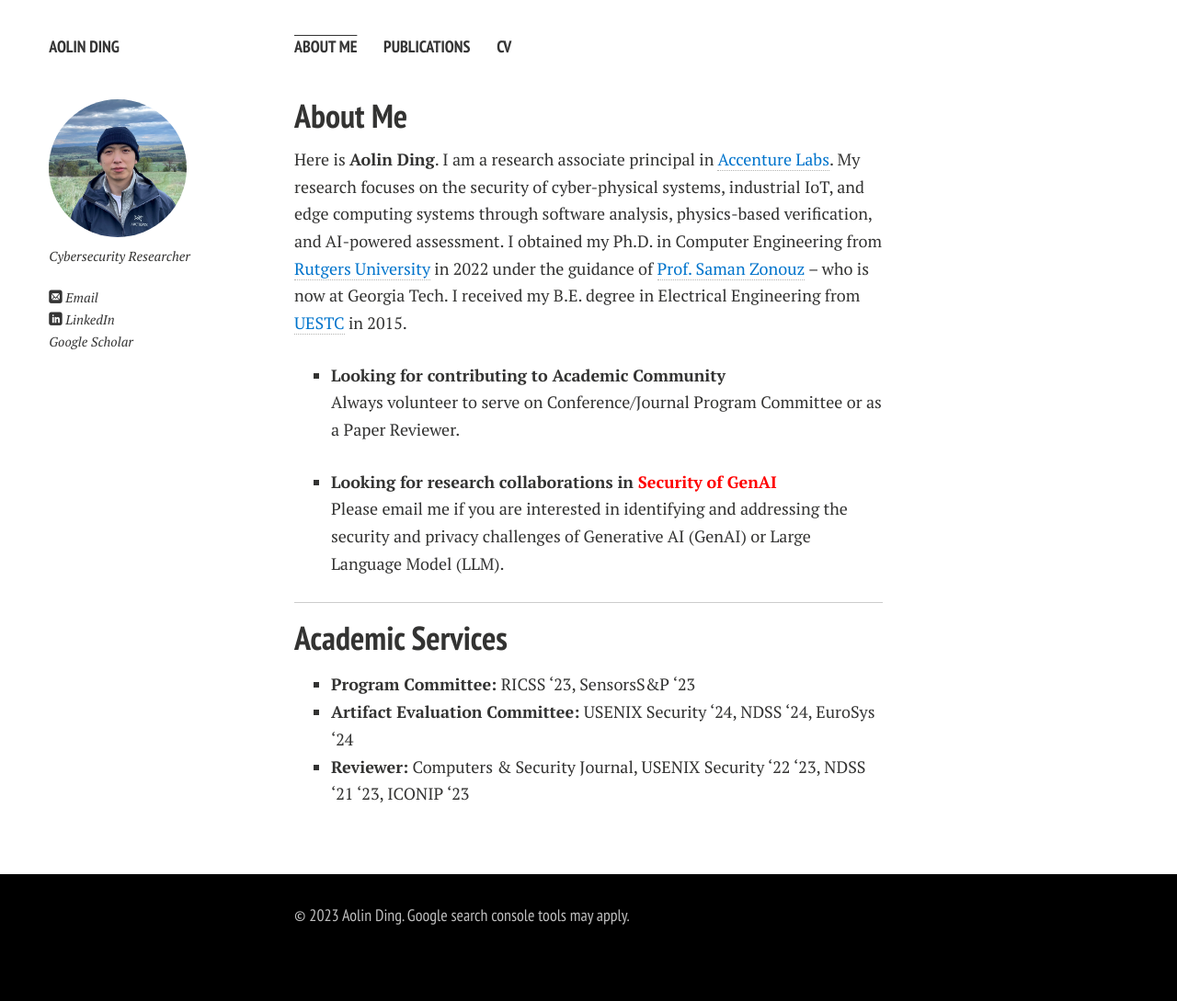
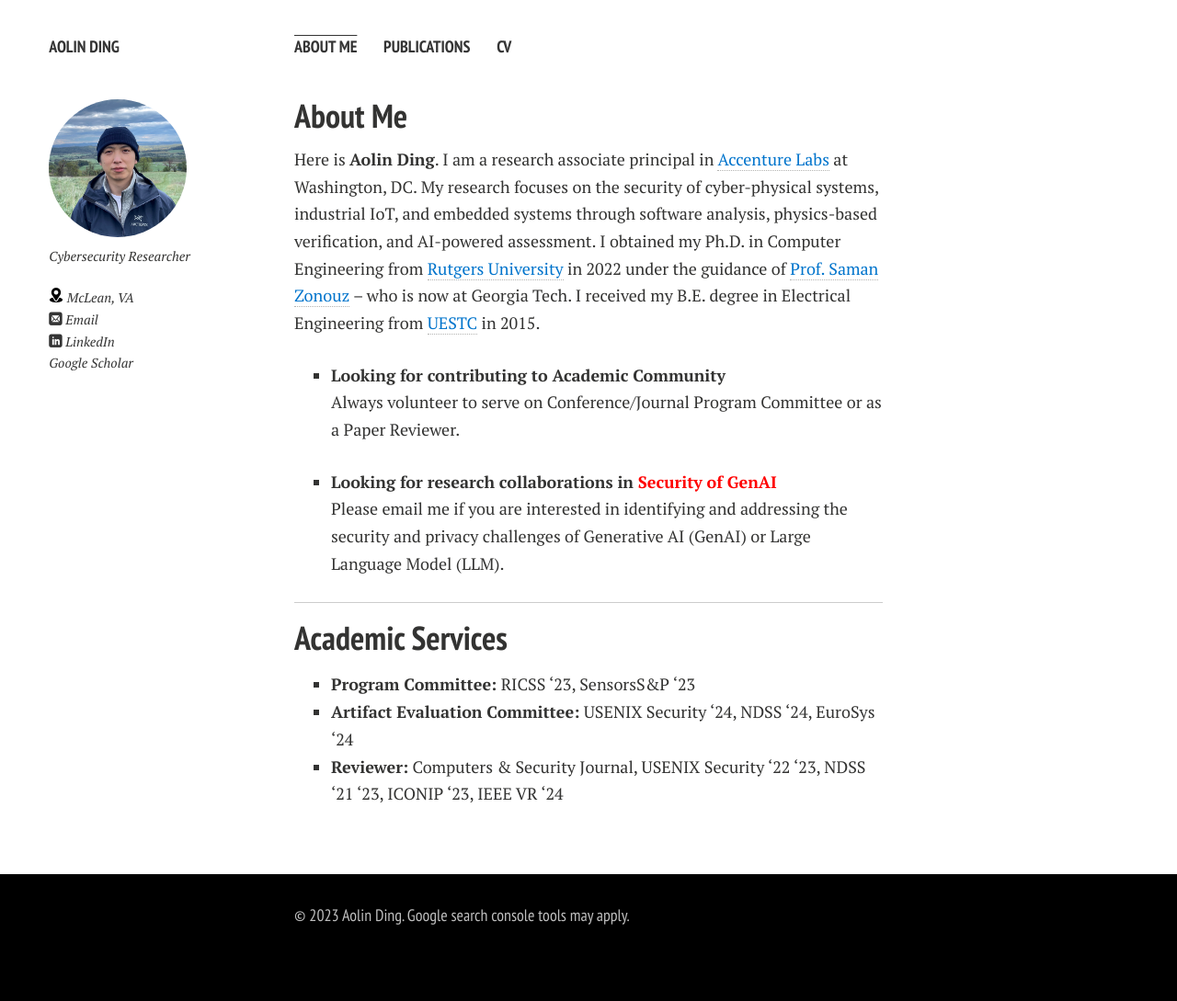
Before and after one commit to aolind/aolind.github.io, a Jekyll site: the page built from index.md, in a window 1280 px wide. Shown: the whole page at 92% size. Built offline with Jekyll 4.4.1, drawn with Linux system fonts in a browser that asks for light colours; nearby versions of some CDN libraries; comment, search, counter and statistics services are not loaded; a style sheet for code colours, icons or effects is not loaded; our own code applies the rules of GitHub Pages for plain Markdown files.

Commit message:
Update info

```diff
--- a/_config.yml
+++ b/_config.yml
@@ -9,6 +9,7 @@ owner:
   name: Aolin Ding
   avatar: aolin.jpg
   bio: Cybersecurity Researcher
+  location: https://aolind.github.io/
   email: a.ding@accenture.com
   # Social networking links are used in author-bio sidebar. Update and remove as you like.
   linkedin: aolinding
--- a/_includes/author-bio.html
+++ b/_includes/author-bio.html
@@ -3,7 +3,10 @@
 <!-- <h4>{{ site.owner.name }}</h4> -->
 
 <p>{{ site.owner.bio }}</p>
-{% if site.owner.email %}<p style="text-indent:0;margin-top:1.5em;"><a href="mailto:{{ site.owner.email }}" target="_blank"><i class="icon-mail"></i> Email</a></p>{% endif %}
+
+{% if site.owner.location %}<p style="text-indent:0;margin-top:1.5em;"><a href="{{ site.owner.location }}"><img src="https://aolind.github.io/images/icon-location.png" width="16" height="16"></i> McLean, VA</a></p>{% endif %}
+
+{% if site.owner.email %}<p style="text-indent:0;"><a href="mailto:{{ site.owner.email }}" target="_blank"><i class="icon-mail"></i> Email</a></p>{% endif %}
 
 {% if site.owner.twitter %}<p style="text-indent:0;"><a href="https://twitter.com/{{ site.owner.twitter }}"><i class="icon-twitter"></i> Twitter</a></p>{% endif %}
 
--- a/index.md
+++ b/index.md
@@ -4,7 +4,7 @@ layout: page
 
 ## About Me
 
-Here is **Aolin Ding**. I am a research associate principal in [<font color='0074cc'>Accenture Labs</font>](https://www.accenture.com/us-en/about/accenture-labs-index). My research focuses on the security of cyber-physical systems, industrial IoT, and edge computing systems through software analysis, physics-based verification, and AI-powered assessment. I obtained my Ph.D. in Computer Engineering from [<font color='0074cc'>Rutgers University</font>](https://www.ece.rutgers.edu/) in 2022 under the guidance of [<font color='0074cc'>Prof. Saman Zonouz</font>](https://sites.google.com/site/samanzonouz4n6/saman-zonouz) – who is now at Georgia Tech. I received my B.E. degree in Electrical Engineering from [<font color='0074cc'>UESTC</font>](https://en.uestc.edu.cn/) in 2015.
+Here is **Aolin Ding**. I am a research associate principal in [<font color='0074cc'>Accenture Labs</font>](https://www.accenture.com/us-en/about/accenture-labs-index) at Washington, DC. My research focuses on the security of cyber-physical systems, industrial IoT, and embedded systems through software analysis, physics-based verification, and AI-powered assessment. I obtained my Ph.D. in Computer Engineering from [<font color='0074cc'>Rutgers University</font>](https://www.ece.rutgers.edu/) in 2022 under the guidance of [<font color='0074cc'>Prof. Saman Zonouz</font>](https://sites.google.com/site/samanzonouz4n6/saman-zonouz) – who is now at Georgia Tech. I received my B.E. degree in Electrical Engineering from [<font color='0074cc'>UESTC</font>](https://en.uestc.edu.cn/) in 2015.
 
 - **Looking for contributing to Academic Community**\
 Always volunteer to serve on Conference/Journal Program Committee or as a Paper Reviewer.
@@ -18,4 +18,4 @@ Please email me if you are interested in identifying and addressing the security
 
 - **Program Committee:** RICSS '23, SensorsS&P '23
 - **Artifact Evaluation Committee:** USENIX Security '24, NDSS '24, EuroSys '24
-- **Reviewer:** Computers & Security Journal, USENIX Security '22 '23, NDSS '21 '23, ICONIP '23
+- **Reviewer:** Computers & Security Journal, USENIX Security '22 '23, NDSS '21 '23, ICONIP '23, IEEE VR '24
```
Also changed, not shown: images/icon-location.png (added).
